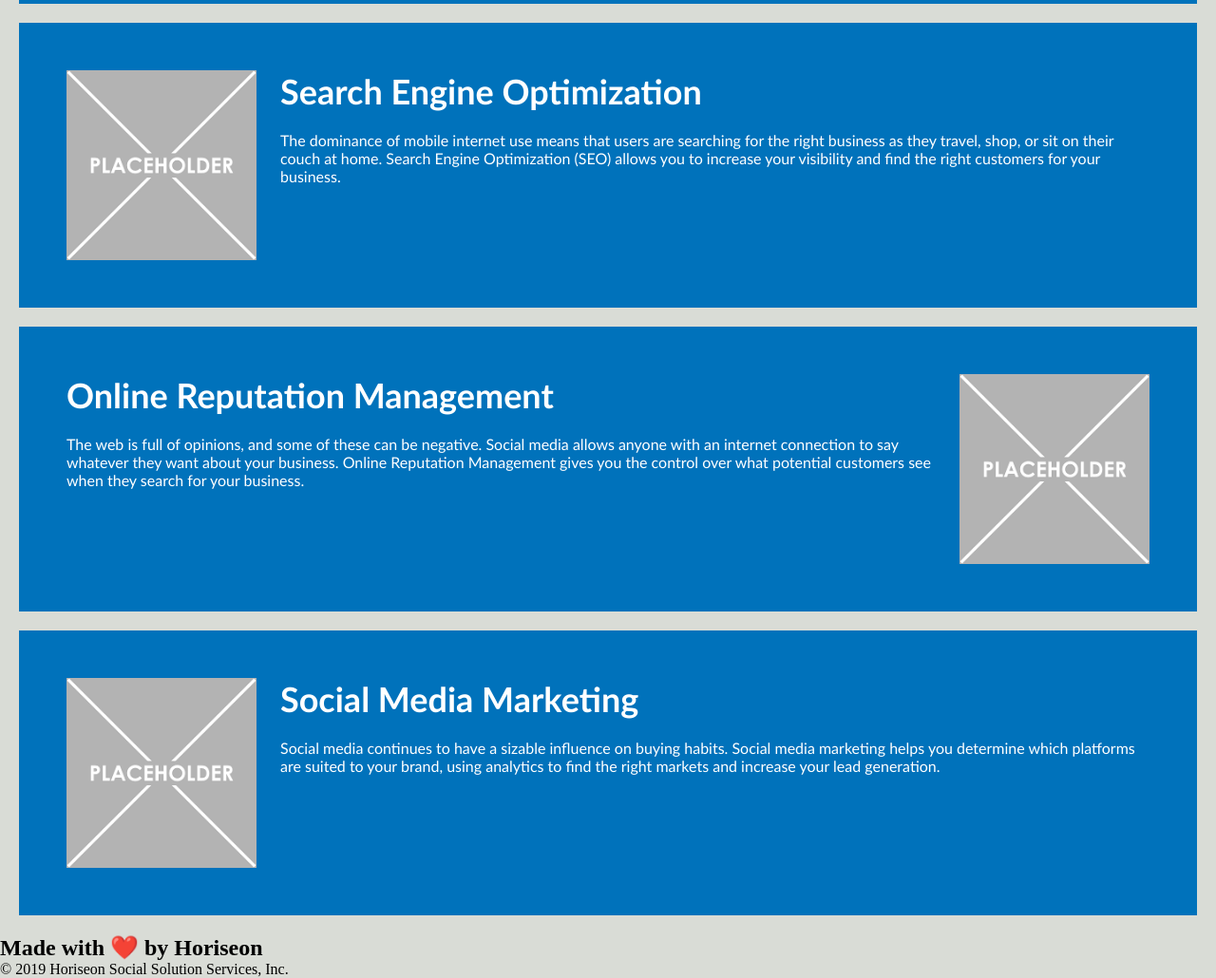
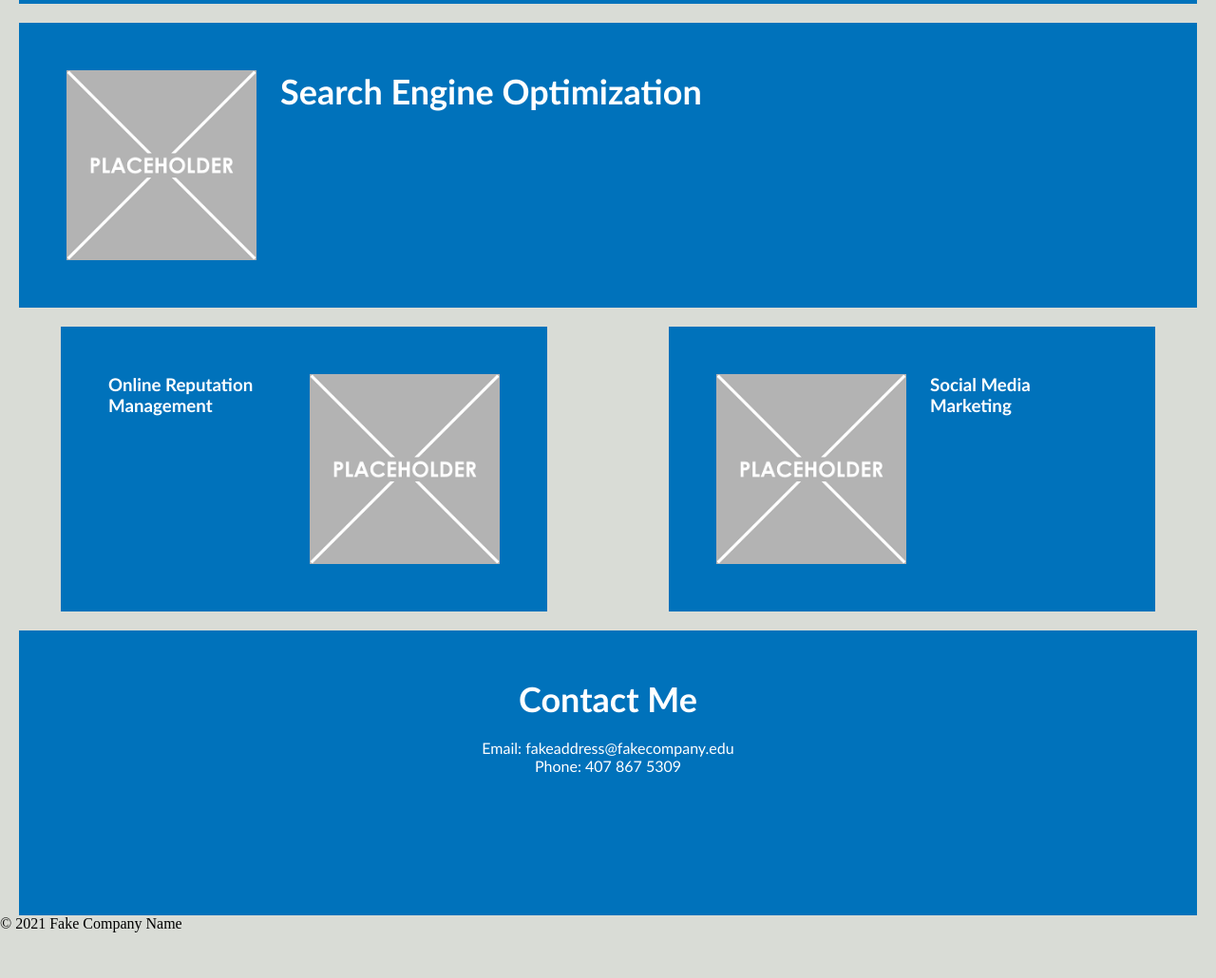
Before and after one commit to sankeatan/Advanced-CSS-Homework, a plain HTML site: page index.html in a window 1280 px wide. Shown: the part 716-1746 px from the top of the page at 95% size. After the commit the page ends 1698 px from the top, so only its background shows below. Drawn offline with Linux system fonts and the light colour scheme.

Commit message:
finished

```diff
--- a/index.html
+++ b/index.html
@@ -26,45 +26,43 @@
                 <li>
                 <a href="#social-media-marketing">Social Media Marketing</a>
                 </li>
+                <li>
+                <a href="#contact-me">Contact Me</a>
+                </li>
             </ul>
         </nav>
     </header>
 
     <main>
-    <section class="content">
         <article id="about-me" class="project-cards">
             <h2>About Me</h2>
             <p>You know what it is</p>
         </article>
-        <article id="search-engine-optimization" class="project-cards">
+    <section class="content">
+
+        <article id="search-engine-optimization" class="project-cards big">
             <img src="./resources/images/placeholder.png" class="float-left" alt="Search Engine Optimization Photo"/>
             <h2>Search Engine Optimization</h2>
-            <p>
-                The dominance of mobile internet use means that users are searching for the right business as they travel, shop, or sit on their couch at home. Search Engine Optimization (SEO) allows you to increase your visibility and find the right customers for your business.
-            </p>
         </article>
 
-        <article id="online-reputation-management" class="project-cards">
+        <article id="online-reputation-management" class="project-cards small">
             <img src="./resources/images/placeholder.png" class="float-right" alt="Online Reputation Management Photo"/>
-            <h2>Online Reputation Management</h2>
-            <p>
-                The web is full of opinions, and some of these can be negative. Social media allows anyone with an internet connection to say whatever they want about your business. Online Reputation Management gives you the control over what potential customers see when they search for your business.
-            </p>
+            <h3>Online Reputation Management</h3>
         </article>
 
-        <article id="social-media-marketing" class="project-cards">
+        <article id="social-media-marketing" class="project-cards small">
             <img src="./resources/images/placeholder.png" class="float-left" alt="Social Media Marketing Photo"/>
-            <h2>Social Media Marketing</h2>
-            <p>
-                Social media continues to have a sizable influence on buying habits. Social media marketing helps you determine which platforms are suited to your brand, using analytics to find the right markets and increase your lead generation.
-            </p>
+            <h3>Social Media Marketing</h3>
         </article>
     </section>
+    <article id="contact-me" class="project-cards">
+        <h2>Contact Me</h2>
+        <p>Email: fakeaddress@fakecompany.edu</p>
+        <p>Phone: 407 867 5309</p>
     </main>
     <footer>
-        <h2>Made with ❤️️ by Horiseon</h2>
         <p>
-            &copy; 2019 Horiseon Social Solution Services, Inc.
+            &copy; 2021 Fake Company Name
         </p>
     </footer>
 </body>
--- a/resources/stylesheet.css
+++ b/resources/stylesheet.css
@@ -36,14 +36,17 @@ p {
 }
 
 .content {
-    display: inline-block;
-    margin: 0px 20px 0px 20px;
+    display:flex;
+    flex-direction: row;
+    flex-wrap: wrap;
+    justify-content:space-around;
 }
 
 .project-cards {
     margin-bottom: 20px;
     padding: 50px;
     height: 300px;
+    margin: 20px 20px 0px 20px;
     font-family: 'Gill Sans', 'Gill Sans MT', Calibri, 'Trebuchet MS', sans-serif;
     background-color: #0072bb;
     color: #ffffff;
@@ -59,6 +62,14 @@ p {
     font-size: 36px;
 }
 
+.small {
+    width:40%;
+}
+
+.big  {
+    width: 100%;
+}
+
 .footer {
     padding: 30px;
     clear: both;
@@ -69,7 +80,37 @@ p {
 .footer h2 {
     font-size: 20px;
 }
+#about-me {
+    text-align:center;
+}
+#contact-me {
+    text-align:center;
+}
 
-#about-me{
-    margin-top:20px;
+@media screen and (max-width: 768px) {
+    .content{
+        flex-direction: column;
+        justify-content: center;
+        align-items: center;
+    }
+    .content h3{
+        display:none;
+    }
+    .content h2{
+        display:none;
+    }
+    .project-cards img {
+        align-items:center;
+    }
+    .big {
+        width: 80%;
+    }
+    .small{
+        width: 80%;
+    }
+    .main-header{
+        flex-direction: column;
+        justify-content: center;
+    }
+
 }
```
